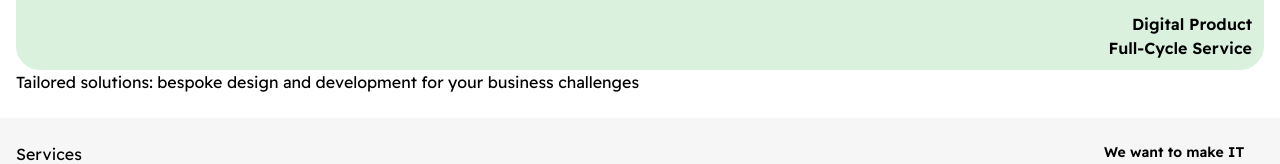
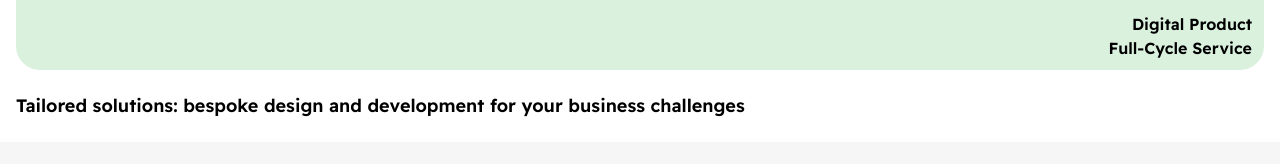
Before and after one commit to gecraft-com/gecraft-website, a React (Vite) app: page / in a window 1280 px wide. Shown: the part 354-518 px from the top of the page. Built offline with nearby package versions, Linux system fonts and the light colour scheme; what @nextui-org/react would draw is missing.

Commit message:
Added hero text

```diff
--- a/src/App.jsx
+++ b/src/App.jsx
@@ -5,7 +5,7 @@ function App() {
   return (
     <Layout>
       <Services />
-      <p>
+      <p className="mt-6 text-lg font-semibold leading-6">
         Tailored solutions: bespoke design and development for your business challenges
       </p>
     </Layout>
```
